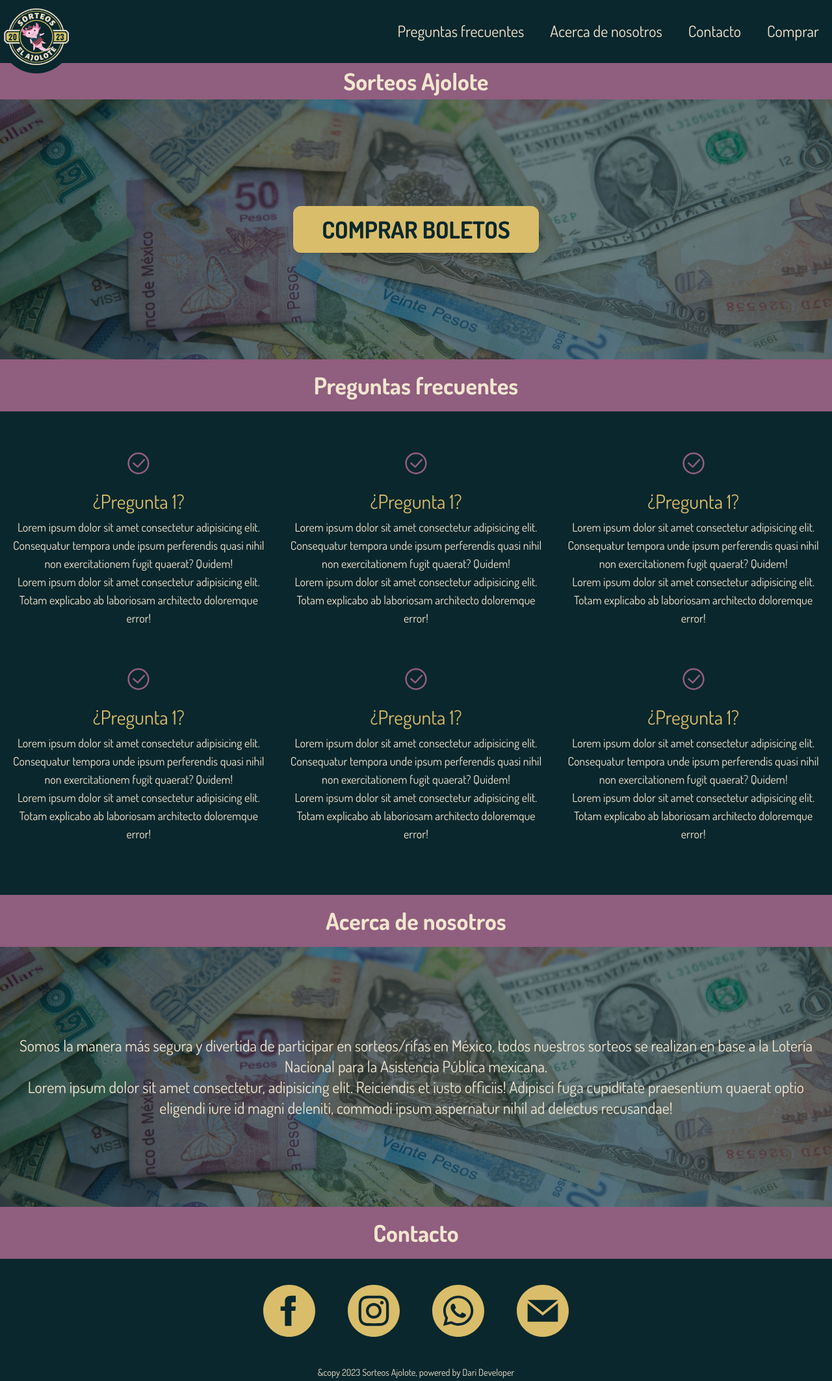
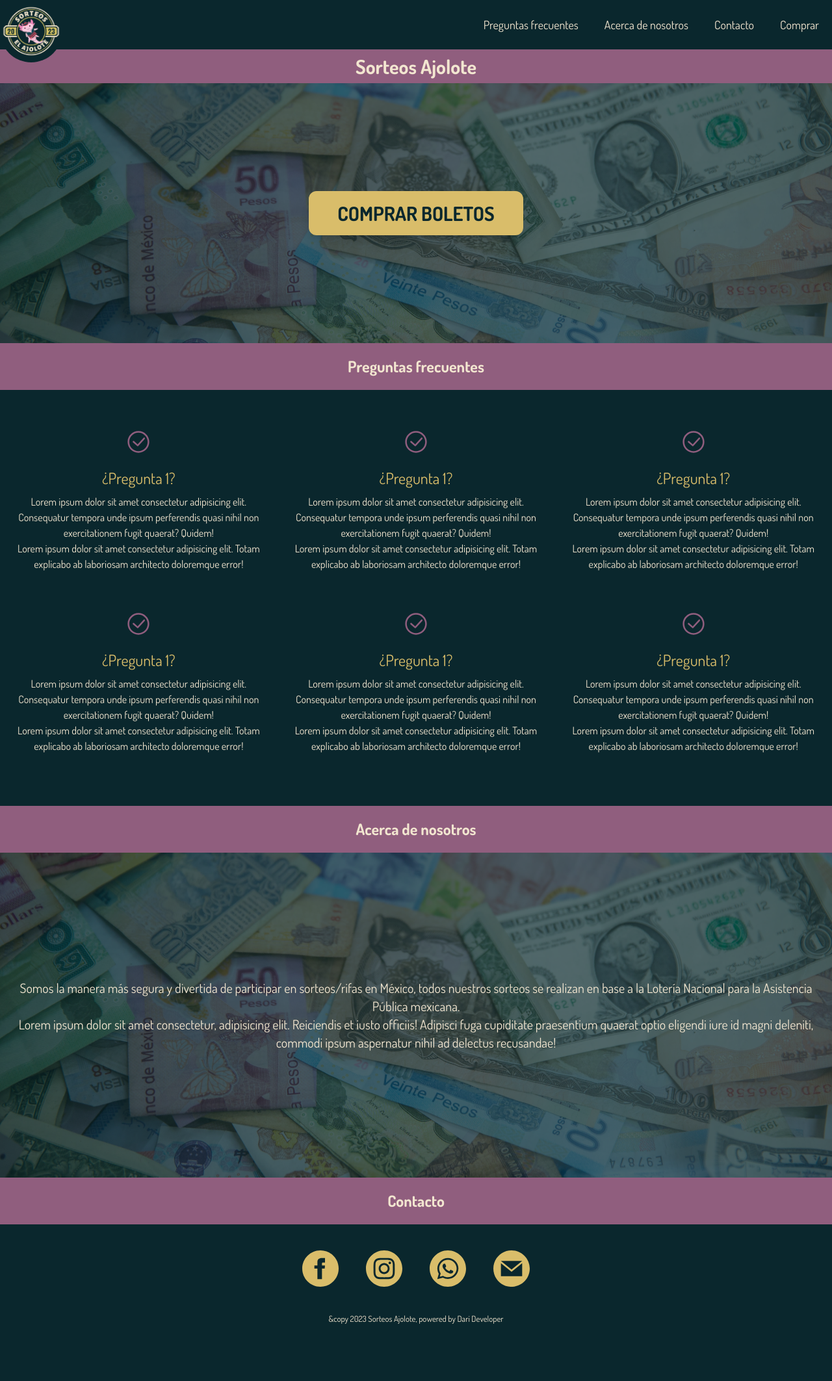
Before and after one commit to darideveloper/sorteos-ajolote-frontend, a React (Vite) app: page / in a window 1280 px wide. Shown: the whole page at 65% size. After the commit the page ends 2040 px from the top, so only its background shows below. Built offline with nearby package versions, Linux system fonts and the light colour scheme.

Commit message:
fix: other browser views

```diff
--- a/index.html
+++ b/index.html
@@ -3,7 +3,7 @@
   <head>
     <meta charset="UTF-8" />
     <link rel="icon" type="image/svg+xml" href="/vite.svg" />
-    <meta name="viewport" content="width=device-width, initial-scale=0.75" />
+    <meta name="viewport" content="width=device-width, initial-scale=1.0" />
     <title>Sorteos Ajolote</title>
 
     <!-- Meta tags -->
@@ -20,7 +20,7 @@
     <link rel="icon" href="/favicon.ico" type="image/x-icon" />
 
   </head>
-  <body class="bg-green text-yellow-light text-lg">
+  <body class="bg-green text-yellow-light">
     <div id="root"></div>
     <script type="module" src="/src/main.jsx"></script>
   </body>
--- a/src/api/lottery.js
+++ b/src/api/lottery.js
@@ -25,7 +25,7 @@ export async function getLoterry () {
     ]
   },]
 
-  return []
+  // return []
 
   return data
 }
--- a/src/components/contact-icon.jsx
+++ b/src/components/contact-icon.jsx
@@ -3,7 +3,7 @@ import PropTypes from 'prop-types'
 export default function ContactIcon({ link, name, children, target = "_blank" }) {
   return (
     <a target={target} title={name} href={link}>
-      <svg xmlns="http://www.w3.org/2000/svg" viewBox="0 0 24 24" className="fill-yellow w-20 mx-auto hover:opacity-50 duration-300">
+      <svg xmlns="http://www.w3.org/2000/svg" viewBox="0 0 24 24" className="fill-yellow w-14 mx-auto hover:opacity-50 duration-300">
         {children}
       </svg>
     </a>
--- a/src/components/faq.jsx
+++ b/src/components/faq.jsx
@@ -7,7 +7,7 @@ export default function Faq({ question, icon, children }) {
         <svg viewBox="0 0 24 24" xmlns="http://www.w3.org/2000/svg" className="w-10 mx-auto my-5 fill-pink">
           {icon}
         </svg>
-        <h3 className="text-lg sm:text-xl md:text-2xl lg:text-3xl text-center my-2 text-yellow">{question}</h3>
+        <h3 className="text-lg sm:text-lg md:text-xl lg:text-2xl text-center my-2 text-yellow">{question}</h3>
       </header>
       <div className="text">
         {children}
--- a/src/components/header-button.jsx
+++ b/src/components/header-button.jsx
@@ -3,16 +3,16 @@ import PropTypes from 'prop-types'
 export default function HeaderButton({ active, setActive }) {
   return (
     <button
-      className="menu top-5 right-5 z-20 sm:hidden"
+      className="menu top-5 right-5 z-20 md:hidden"
       style={{position: active ? 'fixed' : 'absolute'}}
       onClick={() => setActive(!active)}
     >
       <svg
         viewBox="0 0 24 24"
         xmlns="http://www.w3.org/2000/svg"
-        className="w-14 mr-2 fill-pink duration-300"
+        className="w-12 mr-1 -mt-2 fill-pink duration-300"
         style={{
-          transform: active && 'translateX(-60px)',
+          transform: active && 'translateX(-90px)',
         }}
       >
         {
--- a/src/components/paralax.jsx
+++ b/src/components/paralax.jsx
@@ -4,7 +4,7 @@ export default function Paralax({ children, imageUrl, extraClasses = "", maxHeig
 
   return (
     <div className={`w-full relative ${extraClasses}`} style={{ maxHeight: `${maxHeight}px` }}>
-      <div className="absolute bg-fixed bg-center bg-cover top-0 left-0 w-full h-full opacity-40 -z-10" style={{ backgroundImage: `url('${imageUrl}')` }}/>
+      <div className="absolute bg-fixed bg-center bg-cover top-0 left-0 w-full h-full opacity-30 -z-10" style={{ backgroundImage: `url('${imageUrl}')` }}/>
       {children}
     </div>
   )
--- a/src/components/title.jsx
+++ b/src/components/title.jsx
@@ -3,7 +3,7 @@ import PropTypes from 'prop-types'
 export default function Titile({ text }) {
   return (
     <div className="title-wrapper w-full bg-pink py-5">
-      <h2 className="text-xl sm:text-2xl md:text-3xl lg:text-4xl text-center font-bold">{text}</h2>
+      <h2 className="text-lg sm:text-xl md:text-2xl text-center font-bold">{text}</h2>
     </div>
   )
 }
--- a/src/routes/buy.jsx
+++ b/src/routes/buy.jsx
@@ -31,10 +31,10 @@ export default function Buy() {
           ))}
         </>
         :
-        <section className="no-data text-center container h-screen flex items-center justify-center flex-col">
-          <img src="./not-found.svg" alt="ilustración sin sorteos encontrados" className='opacity-50'/>
-          <h1 className='text-4xl my-5'>No hay sorteos disponibles en este momento</h1>
-          <p className='text-2xl'>Intenta mas tarde</p>
+        <section className="no-data container text-center h-screen flex items-center justify-center flex-col mx-auto">
+          <img src="./not-found.svg" alt="ilustración sin sorteos encontrados" className='opacity-50 max-w-md'/>
+          <h1 className='text-3xl my-5'>No hay sorteos disponibles en este momento</h1>
+          <p className='text-xl'>Intenta mas tarde</p>
         </section>
     )
   )
--- a/src/routes/home.jsx
+++ b/src/routes/home.jsx
@@ -10,14 +10,14 @@ export default function Home() {
   return (
     <>
       <section className="hero">
-        <h1 className="w-full text-center text-xl sm:text-2xl md:text-3xl lg:text-4xl font-bold bg-pink py-2">Sorteos Ajolote</h1>
+        <h1 className="w-full text-center text-xl sm:text-2xl md:text-3xl font-bold bg-pink py-2">Sorteos Ajolote</h1>
         <Paralax
           extraClasses="flex items-center justify-center relative h-52 sm:h-80 md:h-96 lg:h-screen"
           imageUrl="./hero.jpg"
           maxHeight={400}
         >
           <>
-            <Link to={"buy"} className="rounded-xl bg-yellow text-2xl sm:text-3xl md:text-4xl font-bold text-green px-5 sm:px-6 md:px-8 lg:px-10 py-1 sm:py-2 md:py-2 lg:py-3 uppercase shadow-lg border-4 border-yellow duration-300 hover:bg-transparent hover:text-yellow">Comprar boletos</Link>
+            <Link to={"buy"} className="rounded-xl bg-yellow text-xl sm:text-2xl md:text-3xl font-bold text-green px-5 sm:px-6 md:px-8 lg:px-10 py-1 sm:py-2 md:py-2 lg:py-3 uppercase shadow-lg border-4 border-yellow duration-300 hover:bg-transparent hover:text-yellow">Comprar boletos</Link>
           </>
         </Paralax>
       </section>
@@ -134,10 +134,10 @@ export default function Home() {
         <Paralax
           extraClasses="flex items-center justify-center relative flex-col h-96 lg:h-screen"
           imageUrl="./hero.jpg"
-          maxHeight={400}
+          maxHeight={500}
         >
 
-          <div className="container text-2xl mx-auto px-5 text-center">
+          <div className="container text-xl mx-auto px-5 text-center">
             <p>Somos la manera más segura y divertida de participar en sorteos/rifas en México, todos nuestros sorteos se realizan en base a la Lotería Nacional para la Asistencia Pública mexicana.</p>
 
             <p>Lorem ipsum dolor sit amet consectetur, adipisicing elit. Reiciendis et iusto officiis! Adipisci fuga cupiditate praesentium quaerat optio eligendi iure id magni deleniti, commodi ipsum aspernatur nihil ad delectus recusandae!</p>
@@ -150,7 +150,7 @@ export default function Home() {
           text="Contacto"
         />
 
-        <div className="contacts container mx-auto grid grid-cols-4 gap-2 my-10 max-w-lg">
+        <div className="contacts container mx-auto grid grid-cols-4 gap-2 my-10 max-w-sm">
 
           <ContactIcon
             link="https://www.facebook.com/profile.php?id=100092314046742"
--- a/src/routes/root.jsx
+++ b/src/routes/root.jsx
@@ -21,12 +21,12 @@ export default function Root() {
     <>
       <header>
         <div className="container mx-auto flex items-center justify-between relative">
-          <img src="./logo.png" alt="logo de sorteos ajolote" className="logo w-28 -mb-4 rounded-full" />
+          <img src="./logo.png" alt="logo de sorteos ajolote" className="logo w-24 -mb-5 rounded-full" />
           <nav
-            className="fixed sm:static top-0 w-72 sm:w-auto h-screen sm:h-auto bg-green z-10 sm:z-0 shadow-2xl sm:shadow-none duration-300"
-            style={{ right: isMenuOpen ? '0' : "-250px" }}
+            className="fixed md:static top-0 w-72 md:w-auto h-screen md:h-auto bg-green z-10 md:z-0 shadow-2xl md:shadow-none duration-300"
+            style={{ right: isMenuOpen ? '0' : "-400px" }}
           >
-            <ul className="flex items-center gap-5 sm:gap-0 p-5 sm:p-0 pt-28 sm:pt-0 text-2xl text-center flex-col sm:flex-row">
+            <ul className="flex items-center gap-0 pt-20 md:pt-0 text-lg text-center flex-col md:flex-row">
               <li>
                 <HeaderLink
                   to="#faqs"
```
